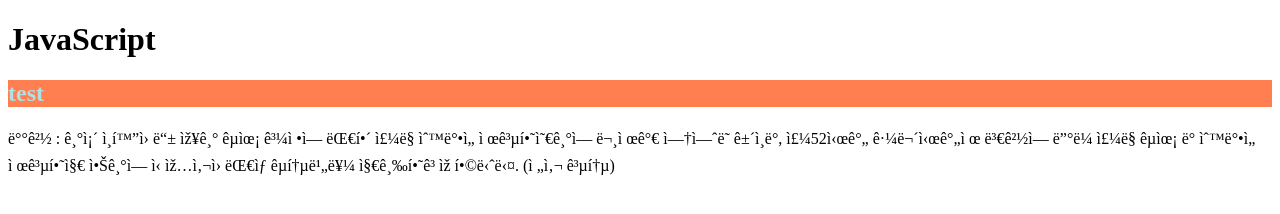
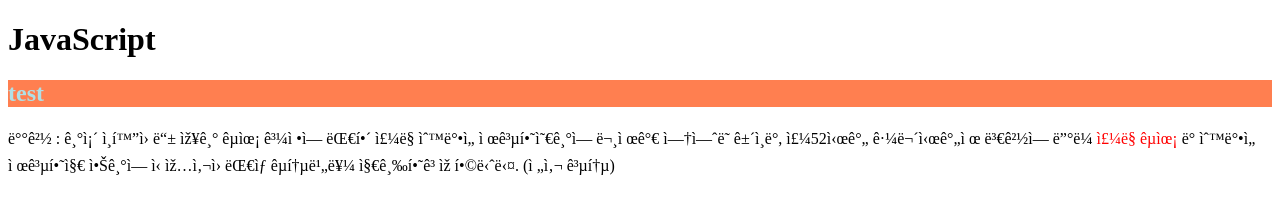
Before and after one commit to keinb2/javascript, a plain HTML site: page index.html in a window 1280 px wide. Drawn offline with Linux system fonts and the light colour scheme.

Commit message:
span test

```diff
--- a/index.html
+++ b/index.html
@@ -1,6 +1,11 @@
 <!DOCTYPE html>
 <html>
   <head>
+    <style>
+      span{
+        color:red;
+      }
+    </style>
     <meat charset="utf-8">
       <title>Home</title>
   </head>
```
